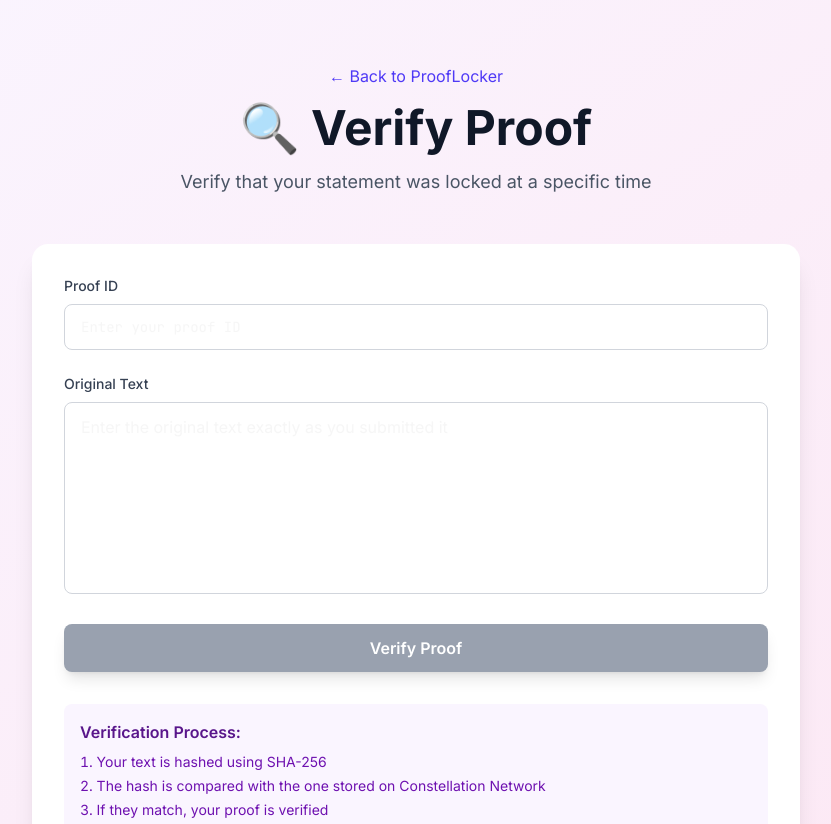
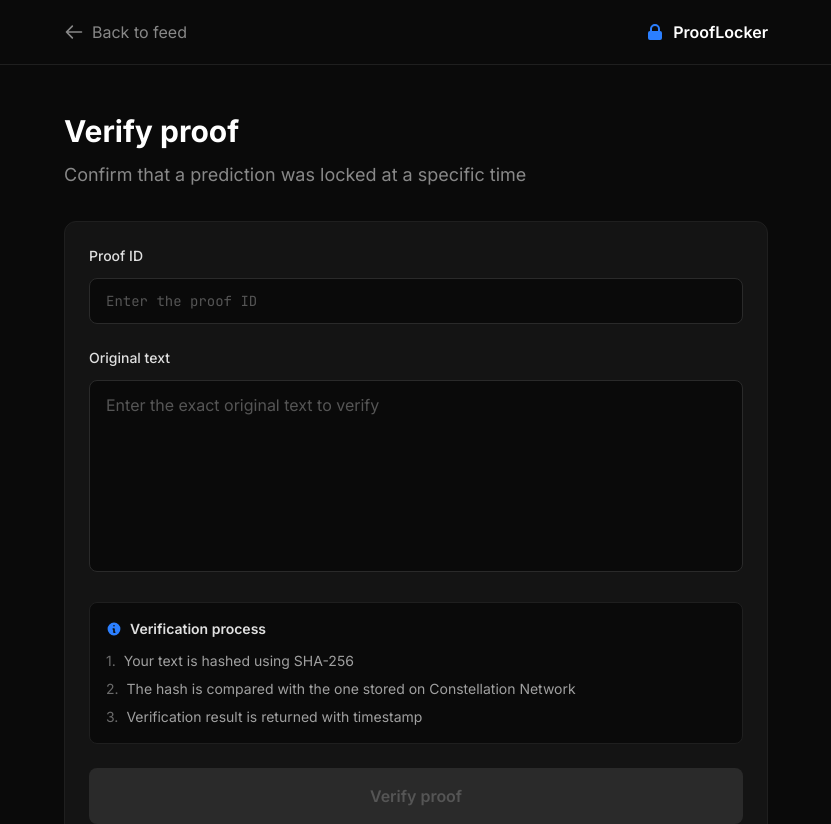
Before and after one commit to Boomchakalala/prooflocker, a Next.js app: page /verify in a window 1280 px wide. Shown: the top 824 px of the page, without its empty margins (224-1055 px from the left). Built offline with nearby package versions, Linux system fonts and the light colour scheme.

Commit message:
Sandbox autosave

```diff
--- a/src/app/verify/page.tsx
+++ b/src/app/verify/page.tsx
@@ -1,9 +1,11 @@
 "use client";
 
-import { useState } from "react";
+import { useState, useEffect, Suspense } from "react";
+import { useSearchParams } from "next/navigation";
 import Link from "next/link";
 
-export default function VerifyPage() {
+function VerifyContent() {
+  const searchParams = useSearchParams();
   const [proofId, setProofId] = useState("");
   const [text, setText] = useState("");
   const [loading, setLoading] = useState(false);
@@ -16,6 +18,13 @@ export default function VerifyPage() {
       dagTransaction: string;
     };
   } | null>(null);
+
+  useEffect(() => {
+    const proofIdFromUrl = searchParams.get("proofId");
+    if (proofIdFromUrl) {
+      setProofId(proofIdFromUrl);
+    }
+  }, [searchParams]);
 
   const handleVerify = async () => {
     if (!proofId.trim() || !text.trim()) return;
@@ -39,34 +48,64 @@ export default function VerifyPage() {
   };
 
   return (
-    <div className="min-h-screen bg-gradient-to-br from-purple-50 to-pink-100 dark:from-gray-900 dark:to-gray-800">
-      <div className="container mx-auto px-4 py-16">
-        <div className="max-w-3xl mx-auto">
+    <div className="min-h-screen bg-[#0a0a0a]">
       {/* Header */}
-          <div className="text-center mb-12">
+      <header className="border-b border-[#1f1f1f]">
+        <div className="max-w-3xl mx-auto px-4 sm:px-6 lg:px-8">
+          <div className="flex items-center justify-between h-16">
             <Link
               href="/"
-              className="inline-block mb-4 text-indigo-600 dark:text-indigo-400 hover:underline"
+              className="flex items-center gap-2 text-[#888] hover:text-white transition-colors"
             >
-              ← Back to ProofLocker
+              <svg
+                className="w-5 h-5"
+                fill="none"
+                stroke="currentColor"
+                viewBox="0 0 24 24"
+              >
+                <path
+                  strokeLinecap="round"
+                  strokeLinejoin="round"
+                  strokeWidth={2}
+                  d="M10 19l-7-7m0 0l7-7m-7 7h18"
+                />
+              </svg>
+              Back to feed
             </Link>
-            <h1 className="text-5xl font-bold text-gray-900 dark:text-white mb-4">
-              🔍 Verify Proof
-            </h1>
-            <p className="text-lg text-gray-600 dark:text-gray-300">
-              Verify that your statement was locked at a specific time
+            <div className="flex items-center gap-2">
+              <svg
+                className="w-5 h-5 text-blue-500"
+                fill="currentColor"
+                viewBox="0 0 20 20"
+              >
+                <path
+                  fillRule="evenodd"
+                  d="M5 9V7a5 5 0 0110 0v2a2 2 0 012 2v5a2 2 0 01-2 2H5a2 2 0 01-2-2v-5a2 2 0 012-2zm8-2v2H7V7a3 3 0 016 0z"
+                  clipRule="evenodd"
+                />
+              </svg>
+              <span className="font-semibold text-white">ProofLocker</span>
+            </div>
+          </div>
+        </div>
+      </header>
+
+      {/* Main content */}
+      <main className="max-w-3xl mx-auto px-4 sm:px-6 lg:px-8 py-12">
+        <div className="mb-8">
+          <h1 className="text-3xl font-bold text-white mb-3">Verify proof</h1>
+          <p className="text-[#888] text-lg">
+            Confirm that a prediction was locked at a specific time
           </p>
         </div>
 
-          {/* Main Card */}
-          <div className="bg-white dark:bg-gray-800 rounded-2xl shadow-xl p-8">
         {!result ? (
-              <>
+          <div className="bg-[#141414] border border-[#1f1f1f] rounded-xl p-6">
             <div className="space-y-6">
               <div>
                 <label
                   htmlFor="proof-id"
-                      className="block text-sm font-medium text-gray-700 dark:text-gray-300 mb-2"
+                  className="block text-sm font-medium text-[#e0e0e0] mb-3"
                 >
                   Proof ID
                 </label>
@@ -75,8 +114,8 @@ export default function VerifyPage() {
                   type="text"
                   value={proofId}
                   onChange={(e) => setProofId(e.target.value)}
-                      placeholder="Enter your proof ID"
-                      className="w-full px-4 py-3 border border-gray-300 dark:border-gray-600 rounded-lg focus:ring-2 focus:ring-purple-500 focus:border-transparent dark:bg-gray-700 dark:text-white font-mono text-sm"
+                  placeholder="Enter the proof ID"
+                  className="w-full px-4 py-3 bg-[#0a0a0a] border border-[#2a2a2a] rounded-lg text-white placeholder-[#555] focus:outline-none focus:ring-2 focus:ring-blue-500 focus:border-transparent font-mono text-sm"
                   disabled={loading}
                 />
               </div>
@@ -84,56 +123,101 @@ export default function VerifyPage() {
               <div>
                 <label
                   htmlFor="text-verify"
-                      className="block text-sm font-medium text-gray-700 dark:text-gray-300 mb-2"
+                  className="block text-sm font-medium text-[#e0e0e0] mb-3"
                 >
-                      Original Text
+                  Original text
                 </label>
                 <textarea
                   id="text-verify"
                   value={text}
                   onChange={(e) => setText(e.target.value)}
-                      placeholder="Enter the original text exactly as you submitted it"
-                      className="w-full h-48 px-4 py-3 border border-gray-300 dark:border-gray-600 rounded-lg focus:ring-2 focus:ring-purple-500 focus:border-transparent dark:bg-gray-700 dark:text-white resize-none"
+                  placeholder="Enter the exact original text to verify"
+                  className="w-full h-48 px-4 py-3 bg-[#0a0a0a] border border-[#2a2a2a] rounded-lg text-white placeholder-[#555] focus:outline-none focus:ring-2 focus:ring-blue-500 focus:border-transparent resize-none"
                   disabled={loading}
                 />
               </div>
             </div>
 
-                <div className="mt-6">
+            <div className="bg-[#0a0a0a] border border-[#1f1f1f] rounded-lg p-4 my-6">
+              <h3 className="text-sm font-semibold text-[#e0e0e0] mb-3 flex items-center gap-2">
+                <svg
+                  className="w-4 h-4 text-blue-500"
+                  fill="currentColor"
+                  viewBox="0 0 20 20"
+                >
+                  <path
+                    fillRule="evenodd"
+                    d="M18 10a8 8 0 11-16 0 8 8 0 0116 0zm-7-4a1 1 0 11-2 0 1 1 0 012 0zM9 9a1 1 0 000 2v3a1 1 0 001 1h1a1 1 0 100-2v-3a1 1 0 00-1-1H9z"
+                    clipRule="evenodd"
+                  />
+                </svg>
+                Verification process
+              </h3>
+              <ol className="space-y-2 text-sm text-[#a0a0a0]">
+                <li className="flex gap-2">
+                  <span className="text-[#6b6b6b] flex-shrink-0">1.</span>
+                  <span>Your text is hashed using SHA-256</span>
+                </li>
+                <li className="flex gap-2">
+                  <span className="text-[#6b6b6b] flex-shrink-0">2.</span>
+                  <span>
+                    The hash is compared with the one stored on Constellation
+                    Network
+                  </span>
+                </li>
+                <li className="flex gap-2">
+                  <span className="text-[#6b6b6b] flex-shrink-0">3.</span>
+                  <span>Verification result is returned with timestamp</span>
+                </li>
+              </ol>
+            </div>
+
             <button
               onClick={handleVerify}
               disabled={!proofId.trim() || !text.trim() || loading}
-                    className="w-full px-8 py-3 bg-purple-600 text-white font-semibold rounded-lg hover:bg-purple-700 disabled:bg-gray-400 disabled:cursor-not-allowed transition-colors shadow-lg hover:shadow-xl"
+              className="w-full px-6 py-4 bg-blue-600 hover:bg-blue-700 disabled:bg-[#2a2a2a] disabled:text-[#555] disabled:cursor-not-allowed text-white font-semibold rounded-lg transition-all shadow-lg shadow-blue-500/20 disabled:shadow-none"
             >
-                    {loading ? "Verifying..." : "Verify Proof"}
+              {loading ? (
+                <span className="flex items-center justify-center gap-2">
+                  <svg
+                    className="animate-spin h-5 w-5"
+                    fill="none"
+                    viewBox="0 0 24 24"
+                  >
+                    <circle
+                      className="opacity-25"
+                      cx="12"
+                      cy="12"
+                      r="10"
+                      stroke="currentColor"
+                      strokeWidth="4"
+                    />
+                    <path
+                      className="opacity-75"
+                      fill="currentColor"
+                      d="M4 12a8 8 0 018-8V0C5.373 0 0 5.373 0 12h4zm2 5.291A7.962 7.962 0 014 12H0c0 3.042 1.135 5.824 3 7.938l3-2.647z"
+                    />
+                  </svg>
+                  Verifying...
+                </span>
+              ) : (
+                "Verify proof"
+              )}
             </button>
           </div>
-
-                <div className="mt-8 p-4 bg-purple-50 dark:bg-purple-900/20 rounded-lg">
-                  <h3 className="font-semibold text-purple-900 dark:text-purple-300 mb-2">
-                    Verification Process:
-                  </h3>
-                  <ol className="text-sm text-purple-800 dark:text-purple-400 space-y-1 list-decimal list-inside">
-                    <li>Your text is hashed using SHA-256</li>
-                    <li>The hash is compared with the one stored on Constellation Network</li>
-                    <li>If they match, your proof is verified</li>
-                    <li>The original timestamp is retrieved from the blockchain</li>
-                  </ol>
-                </div>
-              </>
         ) : (
-              <>
+          <div className="bg-[#141414] border border-[#1f1f1f] rounded-xl p-6">
             <div className="text-center mb-6">
               <div
-                    className={`inline-flex items-center justify-center w-16 h-16 ${
+                className={`inline-flex items-center justify-center w-16 h-16 rounded-full mb-4 ${
                   result.verified
-                        ? "bg-green-100 dark:bg-green-900/30"
-                        : "bg-red-100 dark:bg-red-900/30"
-                    } rounded-full mb-4`}
+                    ? "bg-green-500/10 border border-green-500/20"
+                    : "bg-red-500/10 border border-red-500/20"
+                }`}
               >
                 {result.verified ? (
                   <svg
-                        className="w-8 h-8 text-green-600 dark:text-green-400"
+                    className="w-8 h-8 text-green-500"
                     fill="none"
                     stroke="currentColor"
                     viewBox="0 0 24 24"
@@ -147,7 +231,7 @@ export default function VerifyPage() {
                   </svg>
                 ) : (
                   <svg
-                        className="w-8 h-8 text-red-600 dark:text-red-400"
+                    className="w-8 h-8 text-red-500"
                     fill="none"
                     stroke="currentColor"
                     viewBox="0 0 24 24"
@@ -163,82 +247,89 @@ export default function VerifyPage() {
               </div>
               <h2
                 className={`text-2xl font-bold mb-2 ${
-                      result.verified
-                        ? "text-green-900 dark:text-green-300"
-                        : "text-red-900 dark:text-red-300"
+                  result.verified ? "text-green-400" : "text-red-400"
                 }`}
               >
-                    {result.verified ? "Proof Verified!" : "Verification Failed"}
+                {result.verified ? "Proof verified!" : "Verification failed"}
               </h2>
-                  <p className="text-gray-600 dark:text-gray-400">
-                    {result.message}
-                  </p>
+              <p className="text-[#a0a0a0]">{result.message}</p>
             </div>
 
             {result.verified && result.proofDetails && (
               <div className="space-y-4 mb-6">
-                    <div className="bg-gray-50 dark:bg-gray-700 rounded-lg p-4">
-                      <label className="block text-xs font-semibold text-gray-500 dark:text-gray-400 mb-1">
+                <div className="bg-[#0a0a0a] border border-[#1f1f1f] rounded-lg p-4">
+                  <label className="block text-xs font-semibold text-[#6b6b6b] mb-2">
                     SHA-256 HASH
                   </label>
-                      <p className="font-mono text-sm text-gray-900 dark:text-white break-all">
+                  <code className="font-mono text-sm text-[#e0e0e0] break-all">
                     {result.proofDetails.hash}
-                      </p>
+                  </code>
                 </div>
 
-                    <div className="bg-gray-50 dark:bg-gray-700 rounded-lg p-4">
-                      <label className="block text-xs font-semibold text-gray-500 dark:text-gray-400 mb-1">
+                <div className="bg-[#0a0a0a] border border-[#1f1f1f] rounded-lg p-4">
+                  <label className="block text-xs font-semibold text-[#6b6b6b] mb-2">
                     DAG TRANSACTION
                   </label>
-                      <p className="font-mono text-sm text-gray-900 dark:text-white break-all">
+                  <code className="font-mono text-sm text-[#e0e0e0] break-all">
                     {result.proofDetails.dagTransaction}
-                      </p>
+                  </code>
                 </div>
 
-                    <div className="bg-gray-50 dark:bg-gray-700 rounded-lg p-4">
-                      <label className="block text-xs font-semibold text-gray-500 dark:text-gray-400 mb-1">
+                <div className="bg-[#0a0a0a] border border-[#1f1f1f] rounded-lg p-4">
+                  <label className="block text-xs font-semibold text-[#6b6b6b] mb-2">
                     LOCKED ON
                   </label>
-                      <p className="text-sm text-gray-900 dark:text-white">
-                        {new Date(result.proofDetails.timestamp).toLocaleString()}
+                  <p className="text-sm text-[#e0e0e0]">
+                    {new Date(result.proofDetails.timestamp).toLocaleString(
+                      "en-US",
+                      {
+                        month: "long",
+                        day: "numeric",
+                        year: "numeric",
+                        hour: "2-digit",
+                        minute: "2-digit",
+                      }
+                    )}
                   </p>
                 </div>
               </div>
             )}
 
-                <div className="flex gap-4">
+            <div className="flex gap-3">
               <button
                 onClick={() => {
                   setResult(null);
                   setProofId("");
                   setText("");
                 }}
-                    className="flex-1 px-6 py-3 bg-gray-200 dark:bg-gray-700 text-gray-900 dark:text-white font-semibold rounded-lg hover:bg-gray-300 dark:hover:bg-gray-600 transition-colors"
+                className="flex-1 px-6 py-3 bg-[#1a1a1a] hover:bg-[#202020] text-white font-semibold rounded-lg transition-colors border border-[#2a2a2a]"
               >
-                    Verify Another
+                Verify another
               </button>
               <Link
                 href="/"
-                    className="flex-1 px-6 py-3 bg-indigo-600 text-white font-semibold rounded-lg hover:bg-indigo-700 transition-colors text-center"
+                className="flex-1 px-6 py-3 bg-blue-600 hover:bg-blue-700 text-white font-semibold rounded-lg transition-colors text-center"
               >
-                    Create New Proof
+                Back to feed
               </Link>
             </div>
-              </>
+          </div>
         )}
-          </div>
-
-          {/* Info Footer */}
-          <div className="mt-8 text-center text-sm text-gray-600 dark:text-gray-400">
-            <p>
-              Powered by{" "}
-              <span className="font-semibold text-purple-600 dark:text-purple-400">
-                Constellation Network ($DAG)
-              </span>
-            </p>
-          </div>
-        </div>
-      </div>
+      </main>
     </div>
   );
 }
+
+export default function VerifyPage() {
+  return (
+    <Suspense
+      fallback={
+        <div className="min-h-screen bg-[#0a0a0a] flex items-center justify-center">
+          <div className="animate-spin rounded-full h-8 w-8 border-2 border-blue-500 border-t-transparent"></div>
+        </div>
+      }
+    >
+      <VerifyContent />
+    </Suspense>
+  );
+}
```
Lines whose indentation alone changed are shown as unchanged.
